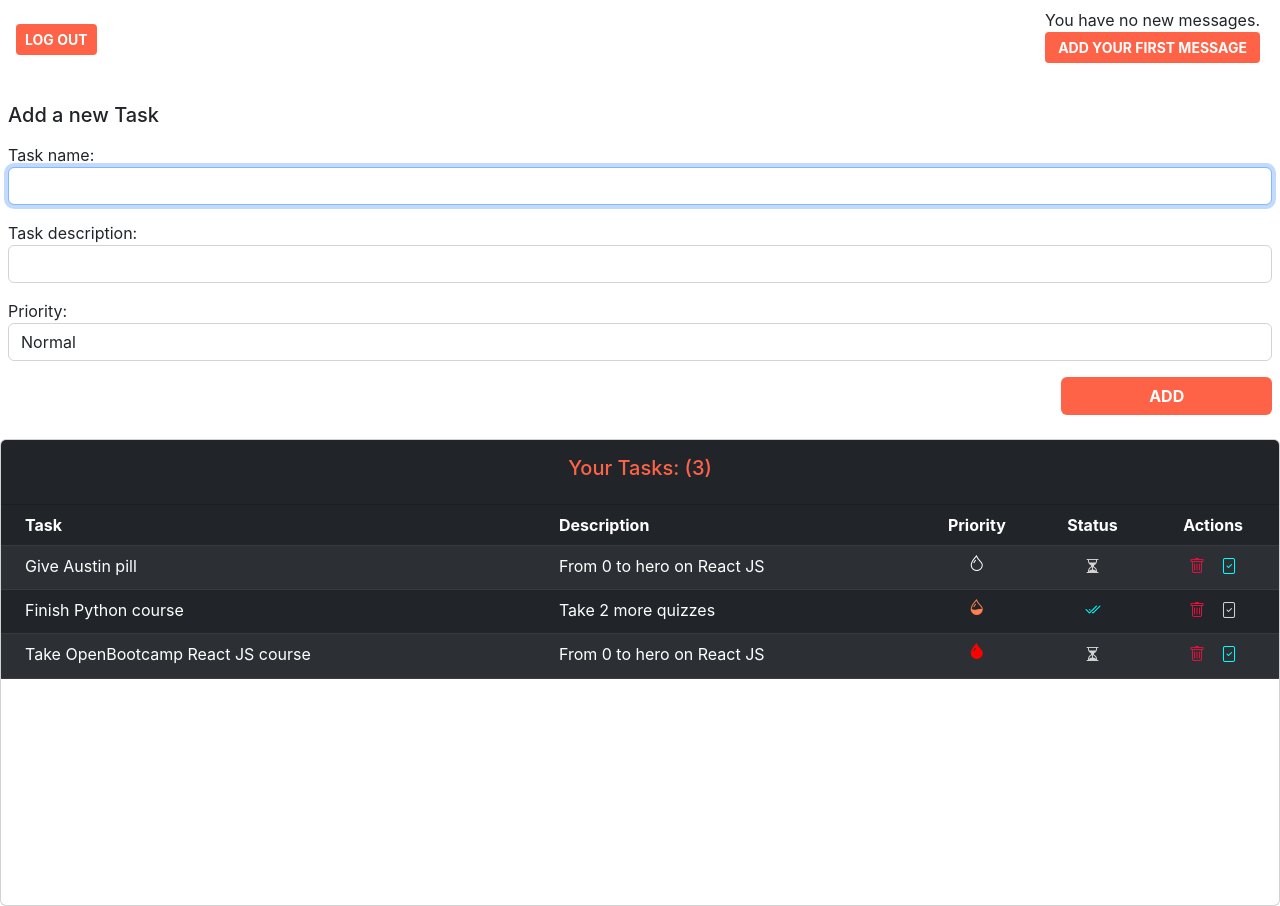
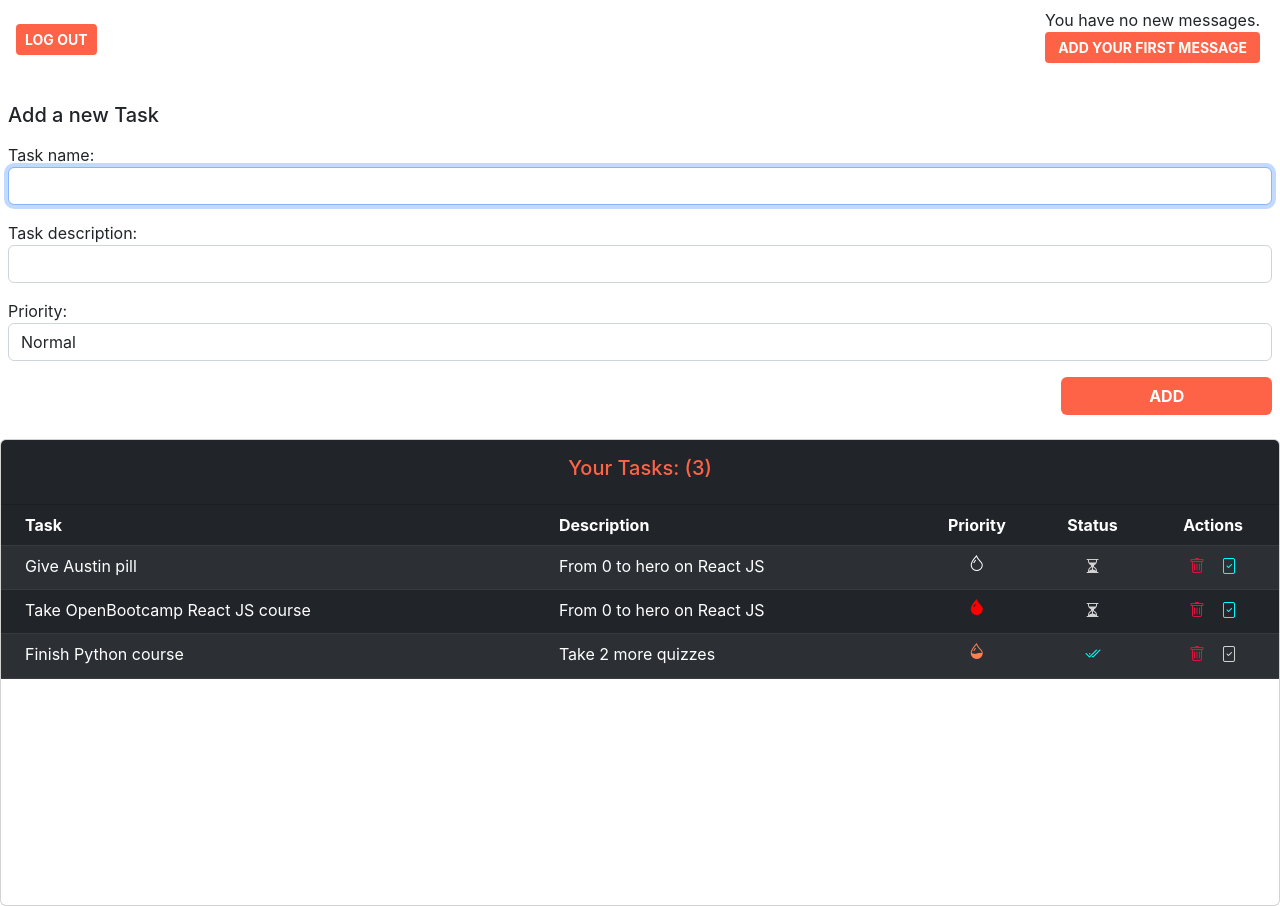
Before and after one commit to fermolanoc/react-components, a React (Create React App) app: page / in a window 1280 px wide. Built offline with nearby package versions, Linux system fonts and the light colour scheme.

Commit message:
[UPDATE] tasks_list component to order task rendered ordered by status (Pending firsts, Completed last)

```diff
--- a/src/components/container/task_list.jsx
+++ b/src/components/container/task_list.jsx
@@ -87,7 +87,11 @@ const TaskListComponent = () => {
         </thead>
         <tbody>
           {/* TODO: Apply a map to render a task list */}
-          {tasks.map((task, index) => {
+          {tasks
+            .sort(function (a, b) {
+              return a.completed - b.completed;
+            })
+            .map((task, index) => {
               return (
                 <TaskComponent
                   task={task}
```
Lines whose indentation alone changed are shown as unchanged.
